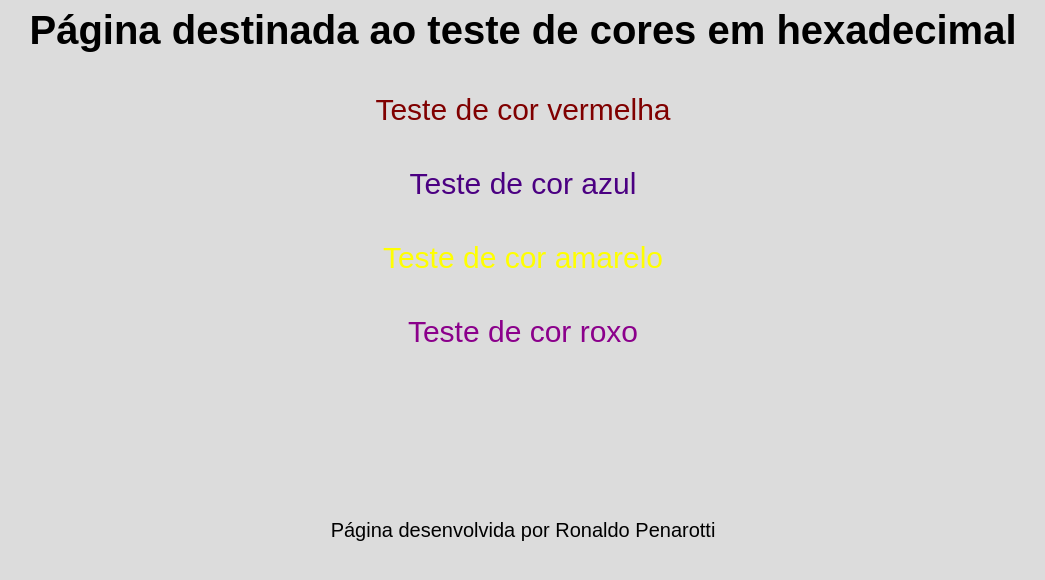
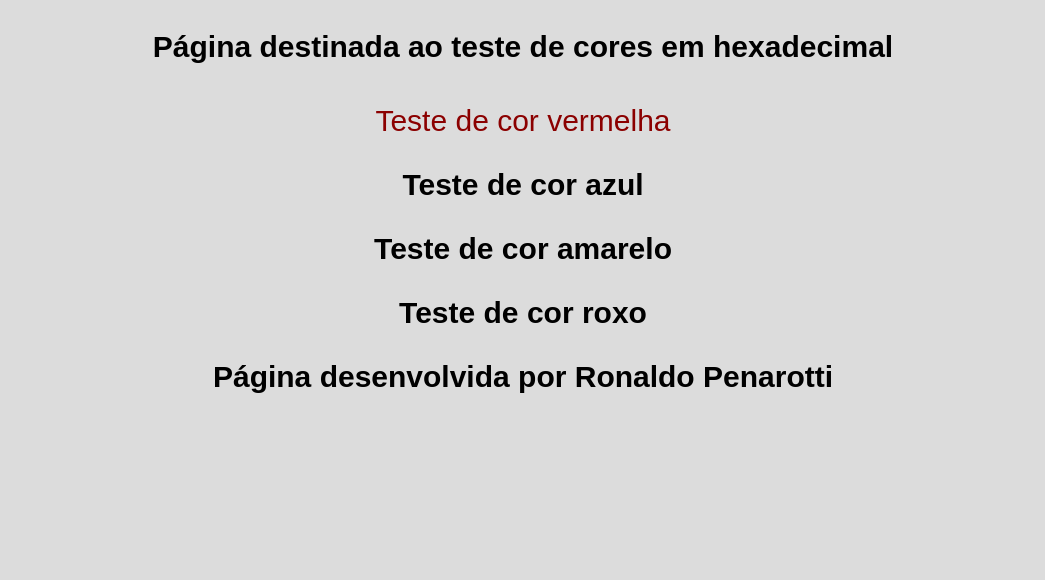
Before and after one commit to penarotti-ronaldo/Teste-de-cores-em-hexadecimal, a plain HTML site: page index.html in a window 1280 px wide. Shown: the whole page, without its empty margins (117-1162 px from the left). Drawn offline with Linux system fonts and the light colour scheme.

Commit message:
Add files via upload

```diff
--- a/style.css
+++ b/style.css
@@ -1,44 +1,14 @@
 body{
     text-align: center;
     background-color: #DCDCDC;
+    font-size: 30px;
     font-family: Arial, Helvetica, sans-serif;
-}
-
-header{
-    font-size: 40px;
     font-weight: bold;
-    margin-bottom: 40px;
+    margin-top: 30px;
 }
 
 .vermelho{
-    font-size: 30px;
-    color: #800000;
-    margin-top: 25px;
-    margin-bottom: 40px;
+    color: #8B0000;
+    margin-top: 40px;
+    font-weight: normal;
 }
-
-.azul{
-    font-size: 30px;
-    color: #4B0082;
-    margin-top: 25px;
-    margin-bottom: 40px;
-}
-
-.amarelo{
-    font-size: 30px;
-    color:#FFFF00;
-    margin-top: 25px;
-    margin-bottom: 40px;
-}
-
-.roxo{
-    font-size: 30px;
-    color:#8B008B;
-    margin-top: 25px;
-    margin-bottom: 40px;
-}
-    .rodape{
-        color:#000000;
-        margin-top: 170px;
-        font-size: 20px;
-    }
```
